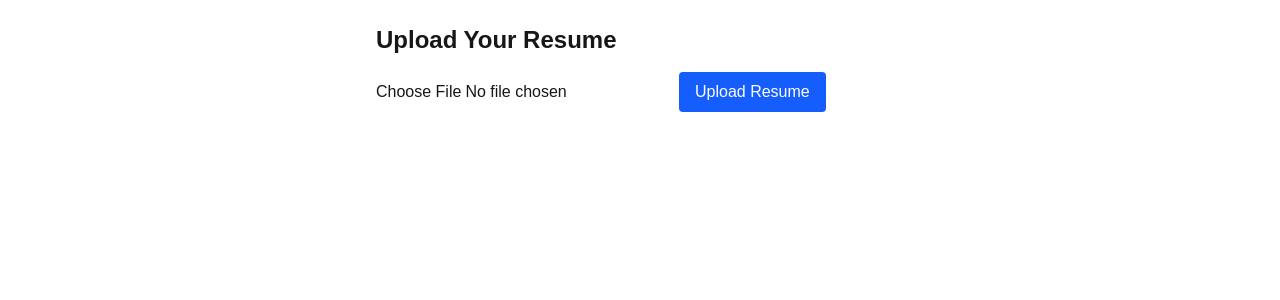
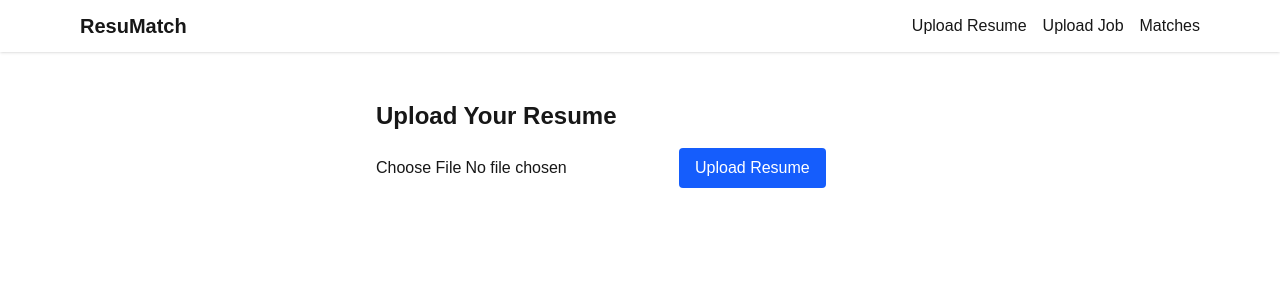
Before and after one commit to faditya-start/ResuMatch, a Next.js app: page /upload-resume in a window 1280 px wide. Shown: the top 300 px of the page. Built offline with nearby package versions, Linux system fonts and the light colour scheme.

Commit message:
feat(layout): add global navbar with navigation links

```diff
--- a/src/app/layout.tsx
+++ b/src/app/layout.tsx
@@ -1,5 +1,7 @@
+// src/app/layout.tsx
 import type { Metadata } from 'next';
 import { Geist, Geist_Mono } from 'next/font/google';
+import Link from 'next/link';
 import './globals.css';
 
 const geistSans = Geist({
@@ -13,8 +15,8 @@ const geistMono = Geist_Mono({
 });
 
 export const metadata: Metadata = {
-  title: 'Create Next App',
-  description: 'Generated by create next app',
+  title: 'ResuMatch',
+  description: 'AI-powered resume & job-fit analyzer',
 };
 
 export default function RootLayout({
@@ -24,7 +26,27 @@ export default function RootLayout({
 }>) {
   return (
     <html lang="en">
-      <body className={`${geistSans.variable} ${geistMono.variable} antialiased`}>{children}</body>
+      <body className={`${geistSans.variable} ${geistMono.variable} antialiased`}>
+        <header className="bg-white shadow">
+          <nav className="max-w-6xl mx-auto px-4 py-3 flex items-center justify-between">
+            <Link href="/" className="text-xl font-bold">
+              ResuMatch
+            </Link>
+            <div className="space-x-4">
+              <Link href="/upload-resume" className="hover:text-blue-600">
+                Upload Resume
+              </Link>
+              <Link href="/upload-job" className="hover:text-blue-600">
+                Upload Job
+              </Link>
+              <Link href="/dashboard/matches" className="hover:text-blue-600">
+                Matches
+              </Link>
+            </div>
+          </nav>
+        </header>
+        <main className="max-w-6xl mx-auto px-4 py-6">{children}</main>
+      </body>
     </html>
   );
 }
```
